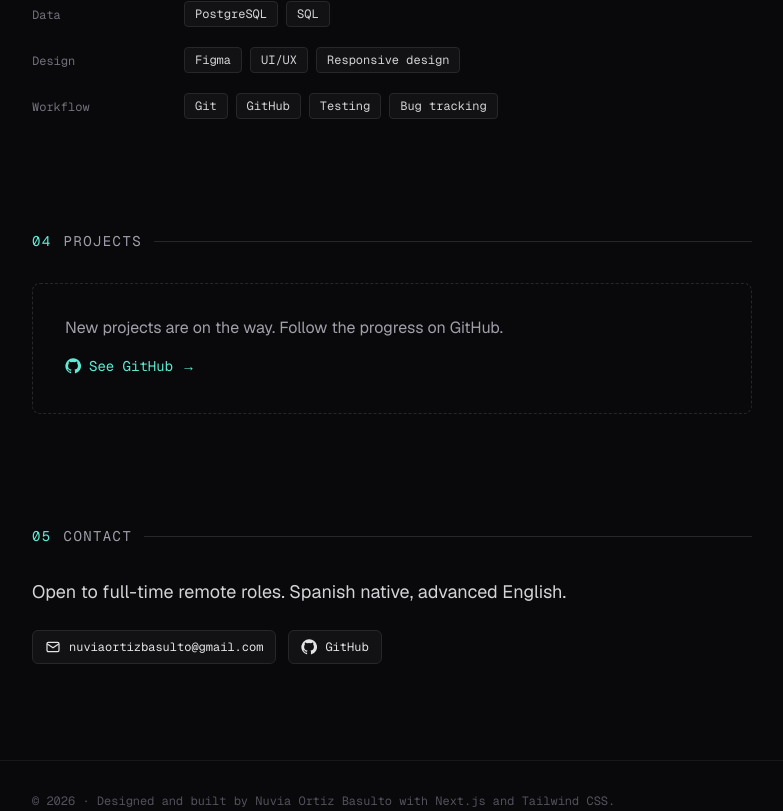
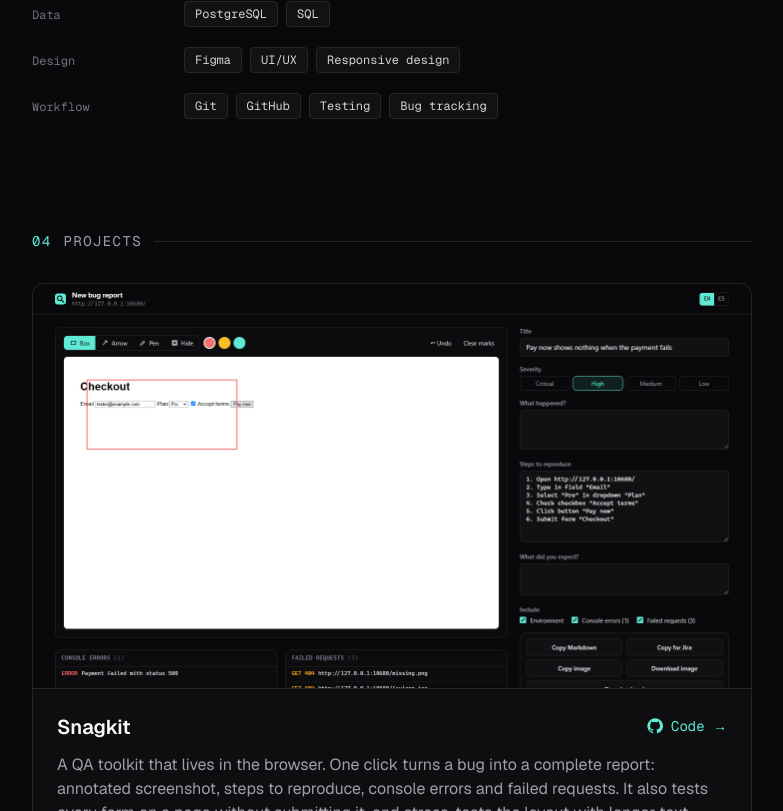
Before and after one commit to nuvia-ortiz/nuvia-ortiz.github.io, a Next.js app: page / in a window 1280 px wide. Shown: the part 1989-2800 px from the top of the page, without its empty margins (248-1031 px from the left). Built offline with nearby package versions, Linux system fonts and the light colour scheme.

Commit message:
Add Snagkit to projects

```diff
--- a/src/app/page.tsx
+++ b/src/app/page.tsx
@@ -1,5 +1,6 @@
 "use client";
 
+import Image from "next/image";
 import { useEffect, useState } from "react";
 import { contact, content, type Lang } from "@/content";
 
@@ -198,16 +199,41 @@ export default function Home() {
 
         <section id="projects" className="scroll-mt-20 py-14">
           <SectionTitle index="04">{t.projects.title}</SectionTitle>
-          <div className="rounded-lg border border-dashed border-zinc-800 p-6 sm:p-8">
-            <p className="text-zinc-400">{t.projects.body}</p>
-            <a
-              href={contact.github}
-              target="_blank"
-              rel="noopener noreferrer"
-              className="mt-4 inline-flex items-center gap-2 font-mono text-sm text-accent hover:underline"
-            >
-              <GitHubIcon /> {t.projects.cta} →
-            </a>
+          <div className="space-y-8">
+            {t.projects.items.map((p) => (
+              <article key={p.name} className="overflow-hidden rounded-xl border border-zinc-800 bg-zinc-900/40">
+                <a href={p.repo} target="_blank" rel="noopener noreferrer" className="block border-b border-zinc-800">
+                  <Image src={p.image.src} alt={p.image.alt} width={p.image.width} height={p.image.height} className="aspect-video w-full object-cover object-top" />
+                </a>
+                <div className="p-5 sm:p-6">
+                  <div className="flex flex-wrap items-baseline justify-between gap-3">
+                    <h3 className="text-xl font-semibold text-zinc-50">{p.name}</h3>
+                    <a
+                      href={p.repo}
+                      target="_blank"
+                      rel="noopener noreferrer"
+                      className="inline-flex items-center gap-2 font-mono text-sm text-accent hover:underline"
+                    >
+                      <GitHubIcon /> {t.projects.code} →
+                    </a>
+                  </div>
+                  <p className="mt-3 text-zinc-400">{p.text}</p>
+                  <ul className="mt-4 flex flex-wrap gap-2" aria-label="Tech stack">
+                    {p.tags.map((tag) => (
+                      <li key={tag} className="rounded border border-zinc-800 bg-zinc-900/60 px-2.5 py-1 font-mono text-xs text-zinc-300">
+                        {tag}
+                      </li>
+                    ))}
+                  </ul>
+                </div>
+              </article>
+            ))}
+            <p className="text-sm text-zinc-500">
+              {t.projects.body}{" "}
+              <a href={contact.github} target="_blank" rel="noopener noreferrer" className="font-mono text-accent hover:underline">
+                {t.projects.cta} →
+              </a>
+            </p>
           </div>
         </section>
 
--- a/src/content.ts
+++ b/src/content.ts
@@ -6,6 +6,17 @@ export const contact = {
   // Pega aquí la URL completa de tu perfil de LinkedIn. Si queda vacía, el enlace no se muestra.
   linkedin: "",
 };
+
+export type Project = {
+  name: string;
+  text: string;
+  tags: string[];
+  image: { src: string; alt: string; width: number; height: number };
+  repo: string;
+};
+
+const snagkitTags = ["TypeScript", "React", "Chrome Extension (MV3)", "Tailwind CSS", "Vitest", "Playwright"];
+const snagkitImage = (alt: string) => ({ src: "/projects/snagkit.png", alt, width: 1440, height: 1307 });
 
 type Job = { role: string; company: string; period: string; text?: string };
 
@@ -16,7 +27,7 @@ type Content = {
   experience: { title: string; jobs: Job[] };
   education: { title: string; degree: string; school: string; achievement: string };
   skills: { title: string; groups: { name: string; items: string[] }[] };
-  projects: { title: string; body: string; cta: string };
+  projects: { title: string; body: string; cta: string; code: string; items: Project[] };
   contactSection: { title: string; body: string };
   footer: string;
 };
@@ -83,8 +94,18 @@ export const content: Record<Lang, Content> = {
     skills: { title: "Skills", groups: skills(["Frontend", "Backend", "Data", "Design", "Workflow"]) },
     projects: {
       title: "Projects",
-      body: "New projects are on the way. Follow the progress on GitHub.",
+      body: "More projects on the way. Follow the progress on GitHub.",
       cta: "See GitHub",
+      code: "Code",
+      items: [
+        {
+          name: "Snagkit",
+          text: "A QA toolkit that lives in the browser. One click turns a bug into a complete report: annotated screenshot, steps to reproduce, console errors and failed requests. It also tests every form on a page without submitting it, and stress-tests the layout with longer text, 200% zoom and right-to-left to find what breaks. Runs 100% locally.",
+          tags: snagkitTags,
+          image: snagkitImage("Snagkit bug report editor with an annotated screenshot, steps to reproduce, console errors and failed requests"),
+          repo: "https://github.com/nuvia-ortiz/snagkit",
+        },
+      ],
     },
     contactSection: {
       title: "Contact",
@@ -145,8 +166,18 @@ export const content: Record<Lang, Content> = {
     skills: { title: "Habilidades", groups: skills(["Frontend", "Backend", "Datos", "Diseño", "Flujo de trabajo"]) },
     projects: {
       title: "Proyectos",
-      body: "Estoy preparando proyectos nuevos. Sigue el avance en GitHub.",
+      body: "Vienen más proyectos. Sigue el avance en GitHub.",
       cta: "Ver GitHub",
+      code: "Código",
+      items: [
+        {
+          name: "Snagkit",
+          text: "Un kit de QA que vive en el navegador. Con un clic convierte un bug en un reporte completo: captura anotada, pasos para reproducirlo, errores de consola y peticiones fallidas. Además prueba todos los formularios de una página sin enviarlos y somete el diseño a estrés con texto largo, zoom al 200 % y derecha a izquierda para ver qué se rompe. Funciona 100 % en local.",
+          tags: snagkitTags,
+          image: snagkitImage("Editor de reportes de Snagkit con una captura anotada, pasos para reproducir, errores de consola y peticiones fallidas"),
+          repo: "https://github.com/nuvia-ortiz/snagkit",
+        },
+      ],
     },
     contactSection: {
       title: "Contacto",
```
Also changed, not shown: public/projects/snagkit.png (added).
